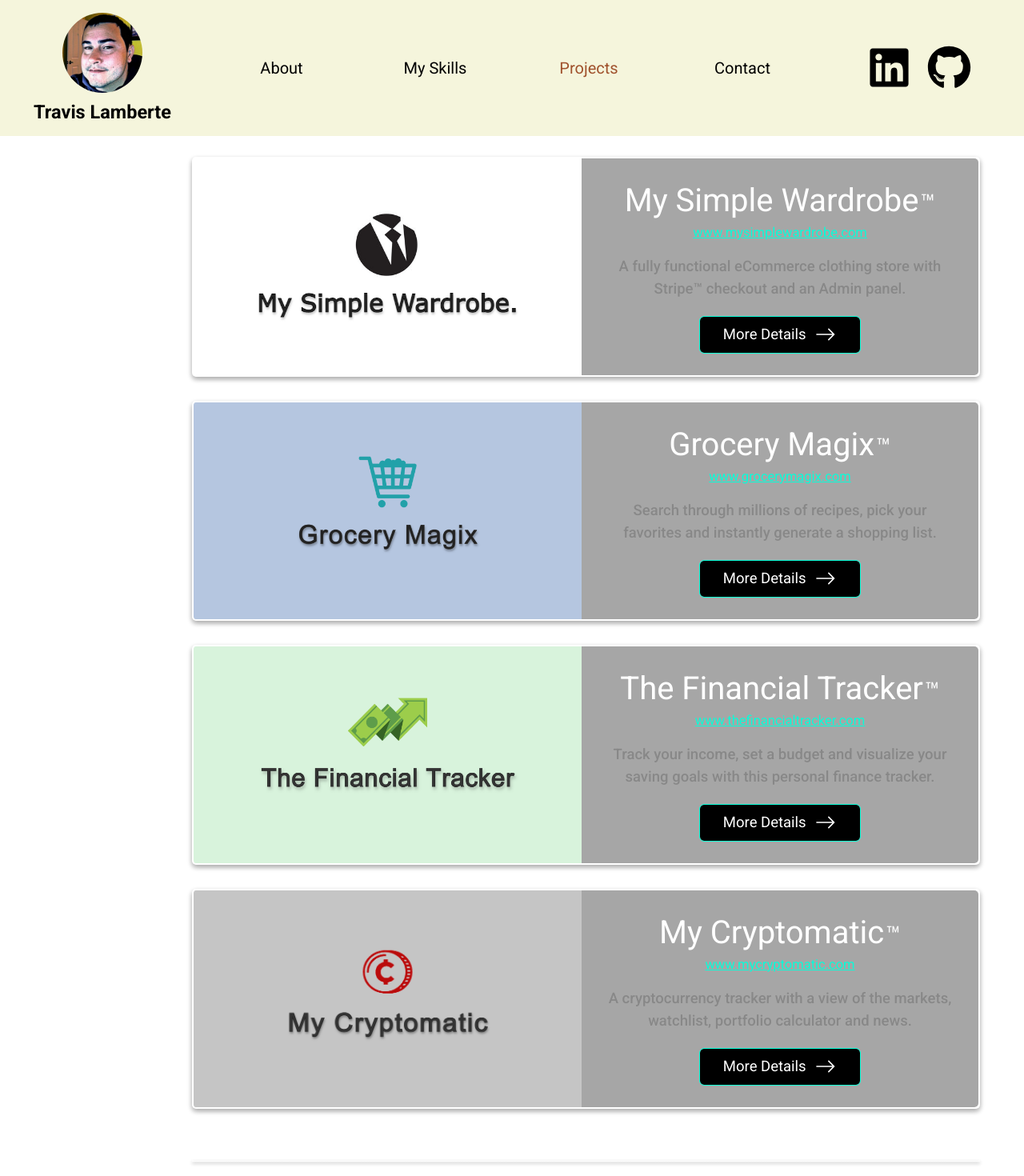
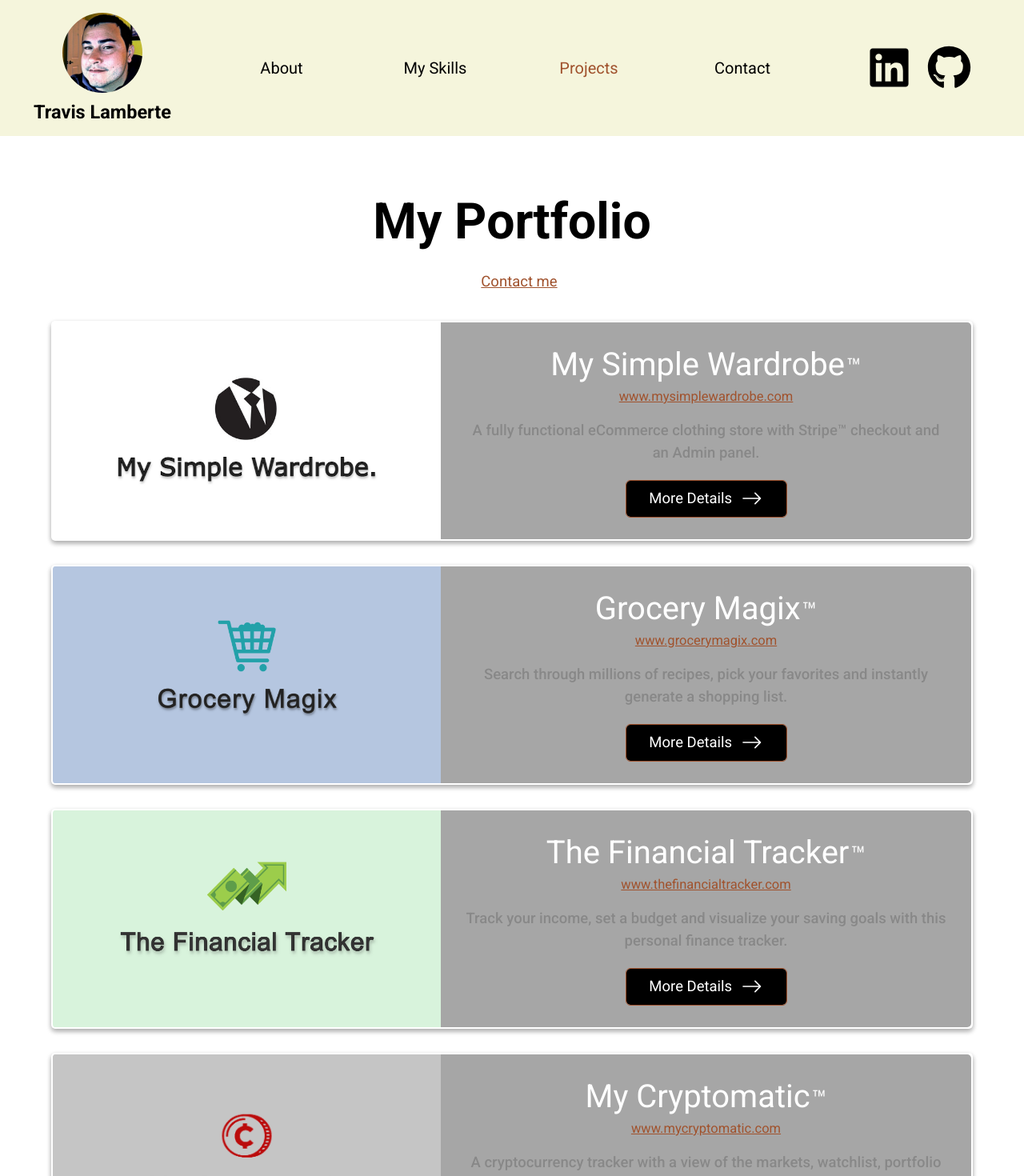
Before and after one commit to seattletravis/portfolio, a React (Create React App) app: page /projects in a window 1280 px wide. Shown: the top 1470 px of the page at 80% size. Built offline with nearby package versions, Linux system fonts and the light colour scheme.

Commit message:
style changes to work page

```diff
--- a/src/3-Work/work.css
+++ b/src/3-Work/work.css
@@ -1,5 +1,6 @@
 .work-container {
-    padding: 3.5rem 0 3.5rem 18.5rem;
+	margin-top: 24rem;
+	padding: 0.5rem 15 3.5rem 15rem;
 	min-height: 100vh;
 	display: flex;
 	align-items: center;
@@ -15,11 +16,13 @@
 	width: 100%;
 }
 @keyframes portFade {
-    100% {opacity: 1}
+	100% {
+		opacity: 1;
+	}
 }
 .port-header {
 	position: relative;
-    color: white;
+	color: black;
 	font-size: 6.25rem;
 	font-weight: 600;
 	animation: skilsHeadFade 2s ease forwards;
@@ -29,11 +32,11 @@
 }
 .port-header span {
 	display: inline-block;
-    transition: color .35s ease;
+	transition: color 0.35s ease;
 }
 .port-header span:hover {
-    color: #08fdd8;
-    animation: contactBounce 1s ease forwards
+	color: sienna;
+	animation: contactBounce 1s ease forwards;
 }
 .port-description {
 	margin-top: 2.75rem;
@@ -42,7 +45,9 @@
 	animation: portDescScale 3s forwards cubic-bezier(0.5, 1, 0.89, 1);
 }
 @keyframes portDescScale {
-    100% {transform: scale(1)}
+	100% {
+		transform: scale(1);
+	}
 }
 .port-description span {
 	display: inline-block;
@@ -50,25 +55,57 @@
 	filter: blur(2px);
 	padding-right: 1px;
 }
-.port-description span:nth-child(1) {animation: descFadeIn 0.8s .7s forwards cubic-bezier(0.11, 0, 0.5, 0)}
-.port-description span:nth-child(2) {animation: descFadeIn 0.8s .8s forwards cubic-bezier(0.11, 0, 0.5, 0)}
-.port-description span:nth-child(3) {animation: descFadeIn 0.8s .9s forwards cubic-bezier(0.11, 0, 0.5, 0)}
-.port-description span:nth-child(4) {animation: descFadeIn 0.8s 1s forwards cubic-bezier(0.11, 0, 0.5, 0)}
-.port-description span:nth-child(5) {animation: descFadeIn 0.8s 1.1s forwards cubic-bezier(0.11, 0, 0.5, 0)}
-.port-description span:nth-child(6) {animation: descFadeIn 0.8s 1.2s forwards cubic-bezier(0.11, 0, 0.5, 0)}
-.port-description span:nth-child(7) {animation: descFadeIn 0.8s 1.3s forwards cubic-bezier(0.11, 0, 0.5, 0)}
-.port-description span:nth-child(8) {animation: descFadeIn 0.8s 2.3s forwards cubic-bezier(0.11, 0, 0.5, 0); color: #08fdd8; text-decoration: underline; cursor: pointer}
-.port-description span:nth-child(9) {animation: descFadeIn 0.8s 2.4s forwards cubic-bezier(0.11, 0, 0.5, 0)}
-.port-description span:nth-child(10) {animation: descFadeIn 0.8s 2.5s forwards cubic-bezier(0.11, 0, 0.5, 0)}
-.port-description span:nth-child(11) {animation: descFadeIn 0.8s 2.6s forwards cubic-bezier(0.11, 0, 0.5, 0)}
-.port-description span:nth-child(12) {animation: descFadeIn 0.8s 2.7s forwards cubic-bezier(0.11, 0, 0.5, 0)}
-.port-description span:nth-child(13) {animation: descFadeIn 0.8s 2.8s forwards cubic-bezier(0.11, 0, 0.5, 0)}
+.port-description span:nth-child(1) {
+	animation: descFadeIn 0.8s 0.7s forwards cubic-bezier(0.11, 0, 0.5, 0);
+}
+.port-description span:nth-child(2) {
+	animation: descFadeIn 0.8s 0.8s forwards cubic-bezier(0.11, 0, 0.5, 0);
+}
+.port-description span:nth-child(3) {
+	animation: descFadeIn 0.8s 0.9s forwards cubic-bezier(0.11, 0, 0.5, 0);
+}
+.port-description span:nth-child(4) {
+	animation: descFadeIn 0.8s 1s forwards cubic-bezier(0.11, 0, 0.5, 0);
+}
+.port-description span:nth-child(5) {
+	animation: descFadeIn 0.8s 1.1s forwards cubic-bezier(0.11, 0, 0.5, 0);
+}
+.port-description span:nth-child(6) {
+	animation: descFadeIn 0.8s 1.2s forwards cubic-bezier(0.11, 0, 0.5, 0);
+}
+.port-description span:nth-child(7) {
+	animation: descFadeIn 0.8s 1.3s forwards cubic-bezier(0.11, 0, 0.5, 0);
+}
+.port-description span:nth-child(8) {
+	animation: descFadeIn 0.8s 2.3s forwards cubic-bezier(0.11, 0, 0.5, 0);
+	color: sienna;
+	text-decoration: underline;
+	cursor: pointer;
+}
+.port-description span:nth-child(9) {
+	animation: descFadeIn 0.8s 2.4s forwards cubic-bezier(0.11, 0, 0.5, 0);
+}
+.port-description span:nth-child(10) {
+	animation: descFadeIn 0.8s 2.5s forwards cubic-bezier(0.11, 0, 0.5, 0);
+}
+.port-description span:nth-child(11) {
+	animation: descFadeIn 0.8s 2.6s forwards cubic-bezier(0.11, 0, 0.5, 0);
+}
+.port-description span:nth-child(12) {
+	animation: descFadeIn 0.8s 2.7s forwards cubic-bezier(0.11, 0, 0.5, 0);
+}
+.port-description span:nth-child(13) {
+	animation: descFadeIn 0.8s 2.8s forwards cubic-bezier(0.11, 0, 0.5, 0);
+}
 @keyframes descFadeIn {
-    100% {opacity: 1; filter: blur(0)}
+	100% {
+		opacity: 1;
+		filter: blur(0);
+	}
 }
 
 #port-contact-slide span {
-    color: #08fdd8;
+	color: sienna;
 	text-decoration: underline;
 	cursor: pointer;
 }
@@ -90,20 +127,20 @@
 	height: 27.5rem;
 	width: 50%;
 	margin: 0 auto;
-    border-radius: .5rem;
+	border-radius: 0.5rem;
 	box-shadow: rgba(0, 0, 0, 0.16) 0px 3px 6px, rgba(0, 0, 0, 0.23) 0px 3px 6px;
 	overflow: hidden;
 	border: 2px solid transparent;
-    transition: border .5s ease-in-out;
+	transition: border 0.5s ease-in-out;
 }
 .port-item:hover {
-    border: 2px solid #08fdd8a0;
+	border: 2px solid sienna;
 }
 .port-gif-box {
 	position: relative;
 	height: 27.5rem;
 	width: 0;
-    border-radius: .5rem 0 0 .5rem;
+	border-radius: 0.5rem 0 0 0.5rem;
 }
 .port-gif-wrapper {
 	position: relative;
@@ -117,42 +154,88 @@
 	right: 0;
 	height: 100%;
 	width: 100%;
-    border-radius: .5rem 0 0 .5rem;
-    transition: opacity .5s ease-in-out;
+	border-radius: 0.5rem 0 0 0.5rem;
+	transition: opacity 0.5s ease-in-out;
 }
 .port-gif-box:hover .portGifPopup {
 	bottom: 0;
 }
-#portItem1 {animation: portAnimItem 1s ease 1s forwards}
-#portItem1 .port-gif-box {animation: portAnimBox 1s ease 1s forwards}
-#portItem1 .port-gif-wrapper {animation: portAnimWrap 1s ease 1s forwards}
-#portItem1 .portGifPopup {animation: portAnimPop 1s ease 3s forwards}
-#portItem2 {animation: portAnimItem 1s ease 1.5s forwards}
-#portItem2 .port-gif-box {animation: portAnimBox 1s ease 1.5s forwards}
-#portItem2 .port-gif-wrapper {animation: portAnimWrap 1s ease 1.5s forwards}
-#portItem2 .portGifPopup {animation: portAnimPop 1s ease 3.5s forwards}
-#portItem3 {animation: portAnimItem 1s ease 2s forwards}
-#portItem3 .port-gif-box {animation: portAnimBox 1s ease 2s forwards}
-#portItem3 .port-gif-wrapper {animation: portAnimWrap 1s ease 2s forwards}
-#portItem3 .portGifPopup {animation: portAnimPop 1s ease 4s forwards}
-#portItem4 {animation: portAnimItem 1s ease 2.5s forwards}
-#portItem4 .port-gif-box {animation: portAnimBox 1s ease 2.5s forwards}
-#portItem4 .port-gif-wrapper {animation: portAnimWrap 1s ease 2.5s forwards}
-#portItem4 .portGifPopup {animation: portAnimPop 1s ease 4.5s forwards}
+#portItem1 {
+	animation: portAnimItem 1s ease 1s forwards;
+}
+#portItem1 .port-gif-box {
+	animation: portAnimBox 1s ease 1s forwards;
+}
+#portItem1 .port-gif-wrapper {
+	animation: portAnimWrap 1s ease 1s forwards;
+}
+#portItem1 .portGifPopup {
+	animation: portAnimPop 1s ease 3s forwards;
+}
+#portItem2 {
+	animation: portAnimItem 1s ease 1.5s forwards;
+}
+#portItem2 .port-gif-box {
+	animation: portAnimBox 1s ease 1.5s forwards;
+}
+#portItem2 .port-gif-wrapper {
+	animation: portAnimWrap 1s ease 1.5s forwards;
+}
+#portItem2 .portGifPopup {
+	animation: portAnimPop 1s ease 3.5s forwards;
+}
+#portItem3 {
+	animation: portAnimItem 1s ease 2s forwards;
+}
+#portItem3 .port-gif-box {
+	animation: portAnimBox 1s ease 2s forwards;
+}
+#portItem3 .port-gif-wrapper {
+	animation: portAnimWrap 1s ease 2s forwards;
+}
+#portItem3 .portGifPopup {
+	animation: portAnimPop 1s ease 4s forwards;
+}
+#portItem4 {
+	animation: portAnimItem 1s ease 2.5s forwards;
+}
+#portItem4 .port-gif-box {
+	animation: portAnimBox 1s ease 2.5s forwards;
+}
+#portItem4 .port-gif-wrapper {
+	animation: portAnimWrap 1s ease 2.5s forwards;
+}
+#portItem4 .portGifPopup {
+	animation: portAnimPop 1s ease 4.5s forwards;
+}
 
 @keyframes portAnimItem {
-    60% {transform: scale(.9)}
-    100% {width: 100%; transform: scale(1)}
+	60% {
+		transform: scale(0.9);
+	}
+	100% {
+		width: 100%;
+		transform: scale(1);
+	}
 }
 @keyframes portAnimBox {
-    100% {width: 48.5rem}
+	100% {
+		width: 48.5rem;
+	}
 }
 @keyframes portAnimWrap {
-    80% {opacity: 0}
-    100% {width: 48.5rem; opacity: 1}
+	80% {
+		opacity: 0;
+	}
+	100% {
+		width: 48.5rem;
+		opacity: 1;
+	}
 }
 @keyframes portAnimPop {
-    100% {opacity: 1}
+	100% {
+		opacity: 1;
+	}
 }
 .portGifPopup {
 	position: absolute;
@@ -167,8 +250,8 @@
 	width: 100%;
 	padding: 1.25rem 0;
 	color: white;
-    background-color: rgba(0, 0, 0, .8);
-    transition: all .25s ease-in-out;
+	background-color: rgba(0, 0, 0, 0.8);
+	transition: all 0.25s ease-in-out;
 	cursor: pointer;
 	opacity: 0;
 }
@@ -187,11 +270,11 @@
 	justify-content: center;
 	flex-direction: column;
 	text-align: center;
-    background-color: rgba(0, 0, 0, .35);
+	background-color: rgba(0, 0, 0, 0.35);
 	height: 100%;
 	width: 100%;
 	padding: 0 1rem;
-    border-radius: 0 .5rem .5rem 0;
+	border-radius: 0 0.5rem 0.5rem 0;
 }
 .port-title {
 	font-size: 4rem;
@@ -202,9 +285,9 @@
 	padding-left: 2px;
 }
 .port-title-site {
-    color: #08fdd8;
+	color: sienna;
 	font-size: 1.65rem;
-    padding-top: .75rem;
+	padding-top: 0.75rem;
 }
 .port-headline {
 	font-size: 1.85rem;
@@ -227,15 +310,15 @@
 	font-size: 1.85rem;
 	color: white;
 	background-color: black;
-    outline: 1px solid #08fdd8;
+	outline: 1px solid sienna;
 	border: none;
-    border-radius: .5rem;
+	border-radius: 0.5rem;
 	cursor: pointer;
 	overflow: hidden;
-    transition: all .2s ease;
+	transition: all 0.2s ease;
 }
 .port-btn-more:hover {
-    background-color: rgba(255, 255, 255, .05);
+	background-color: rgba(255, 255, 255, 0.05);
 }
 .port-btn-more:hover > #port-more-text {
 	left: -125%;
@@ -252,7 +335,7 @@
 	top: 50%;
 	left: 30%;
 	transform: translate(-30%, -50%);
-    transition: all .2s ease;
+	transition: all 0.2s ease;
 }
 #port-more-arrow {
 	position: absolute;
@@ -262,16 +345,21 @@
 	left: 78.5%;
 	transform: translate(-82.5%, -50%);
 	-webkit-transform: translate(-51%, -50%);
-    transition: all .2s ease;
+	transition: all 0.2s ease;
 }
 
 /* OTHER WORK */
 .other-separator {
 	width: 0;
 	height: 1px;
-    box-shadow: rgba(15, 15, 15, .65) 0px 2px 4px;
-    background-image: linear-gradient(to right, rgba(255, 255, 255, 0), rgba(255, 255, 255), rgba(255, 255, 255, 0));
-    opacity: .8;
+	box-shadow: rgba(15, 15, 15, 0.65) 0px 2px 4px;
+	background-image: linear-gradient(
+		to right,
+		rgba(255, 255, 255, 0),
+		rgba(255, 255, 255),
+		rgba(255, 255, 255, 0)
+	);
+	opacity: 0.8;
 	border-radius: 1rem;
 	margin: 6.5rem 0 3.5rem;
 }
@@ -293,11 +381,11 @@
 }
 .other-header span {
 	display: inline-block;
-    transition: color .35s ease;
+	transition: color 0.35s ease;
 }
 .other-header span:hover {
-    color: #08fdd8;
-    animation: contactBounce 1s ease forwards
+	color: sienna;
+	animation: contactBounce 1s ease forwards;
 }
 .other-description {
 	margin-top: 2.75rem;
@@ -341,13 +429,13 @@
 	line-height: 3.5rem;
 	text-align: center;
 	text-justify: auto;
-    color: #08fdd8;
+	color: sienna;
 	font-size: 2.5rem;
 	font-weight: 400;
 	animation: flickerNote 2s ease infinite;
 }
 .ending-work-this span:last-of-type a {
-    color: #08fdd8;
+	color: sienna;
 	text-decoration: underline;
 	cursor: pointer;
 }
@@ -371,7 +459,8 @@
 }
 @media (max-width: 1100px) {
 	.work-container {
-        padding: 3.5rem 0 3.5rem 0;
+		padding: 0 0 3.5rem 0;
+		margin-top: 0;
 	}
 }
 @media (max-width: 950px) {
@@ -399,14 +488,21 @@
 		flex-direction: column;
 		height: 40rem;
 		width: 100%;
-        background-color: rgba(0, 0, 0, .35);
+		background-color: rgba(0, 0, 0, 0.35);
 	}
 	@keyframes portAnimBox {
-        100% {width: 35rem}
+		100% {
+			width: 35rem;
+		}
 	}
 	@keyframes portAnimWrap {
-        80% {opacity: 0}
-        100% {width: 35rem; opacity: 1}
+		80% {
+			opacity: 0;
+		}
+		100% {
+			width: 35rem;
+			opacity: 1;
+		}
 	}
 	.portGifPopup {
 		display: none;
@@ -417,7 +513,7 @@
 		padding: 1.5rem 0;
 	}
 	.port-title-site {
-        padding-top: .25rem;
+		padding-top: 0.25rem;
 	}
 	.port-description {
 		padding: 0 2rem;
@@ -484,7 +580,7 @@
 		font-size: 1.65rem;
 	}
 	.port-wrapper {
-        margin-left: -.75rem;
+		margin-left: -0.75rem;
 	}
 	.port-items {
 		margin-top: 2.5rem;
@@ -493,8 +589,13 @@
 		height: 42.5rem;
 	}
 	@keyframes portAnimItem {
-        60% {transform: scale(.9)}
-        100% {width: 35rem; transform: scale(1)}
+		60% {
+			transform: scale(0.9);
+		}
+		100% {
+			width: 35rem;
+			transform: scale(1);
+		}
 	}
 	.port-title {
 		font-size: 3rem;
--- a/src/Navbar/Navbar.js
+++ b/src/Navbar/Navbar.js
@@ -44,6 +44,7 @@ function Navbar() {
 				<div className='navbar-top'>
 					<img
 						id='logo'
+						title='Contact Me'
 						src={Logo}
 						alt='DV'
 						onClick={() => handleLogoClick()}
@@ -88,12 +89,14 @@ function Navbar() {
 				<div className='navbar-bottom'>
 					<a
 						href='https://www.linkedin.com/in/seattletravis/'
+						title='LinkedIn'
 						target='_blank'
 						rel='noopener noreferrer'>
 						<FaLinkedin className='nav-icon' />
 					</a>
 					<a
 						href='https://github.com/seattletravis'
+						title='GitHub'
 						target='_blank'
 						rel='noopener noreferrer'>
 						<FaGithub className='nav-icon' />
--- a/src/Navbar/navbar.css
+++ b/src/Navbar/navbar.css
@@ -30,7 +30,7 @@
 	transition: all 0.35s ease;
 }
 .navbar-top img:hover {
-	transform: scale(1.075);
+	transform: scale(1.2);
 	cursor: pointer;
 }
 .navbar-top h1 {
```
Lines whose indentation alone changed are shown as unchanged.
